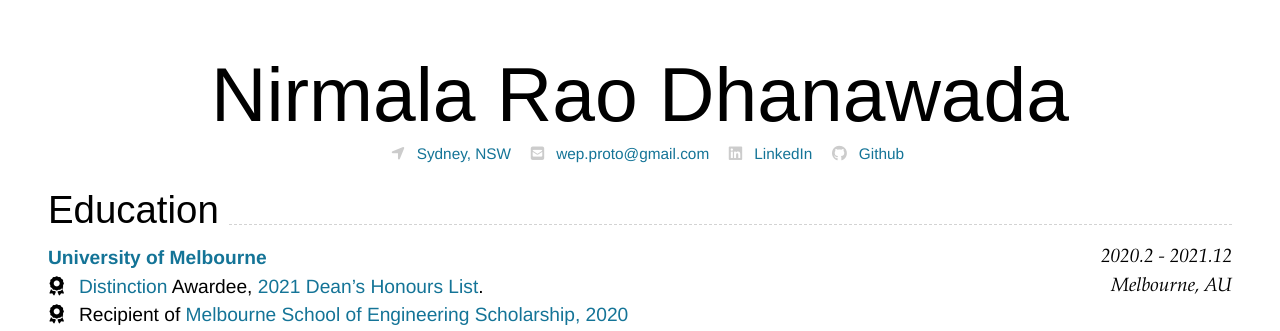
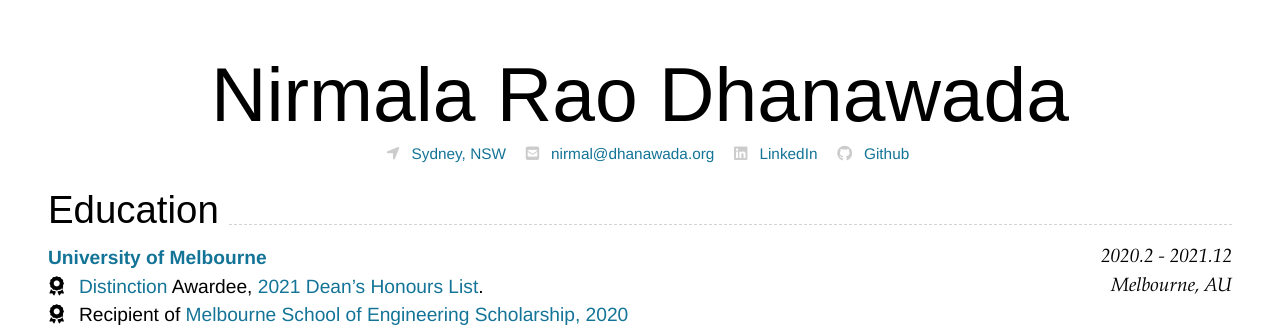
Before and after one commit to thedhanawada/me, a Jekyll site: the page built from index.md, in a window 1280 px wide and 900 px high. Shown: the top 331 px of the window. Built offline with Jekyll 4.4.1, drawn with Linux system fonts in a browser that asks for light colours; nearby versions of some CDN libraries.

Commit message:
Update index.md

```diff
--- a/index.md
+++ b/index.md
@@ -2,8 +2,8 @@
 layout: cv
 title: About Nirmal
 email:
-  url: mailto:wep.proto@gmail.com
-  text: wep.proto@gmail.com
+  url: mailto:nirmal@dhanawada.org
+  text: nirmal@dhanawada.org
 homepage:
   url: https://en.wikipedia.org/wiki/Sydney
   text: Sydney, NSW
```
